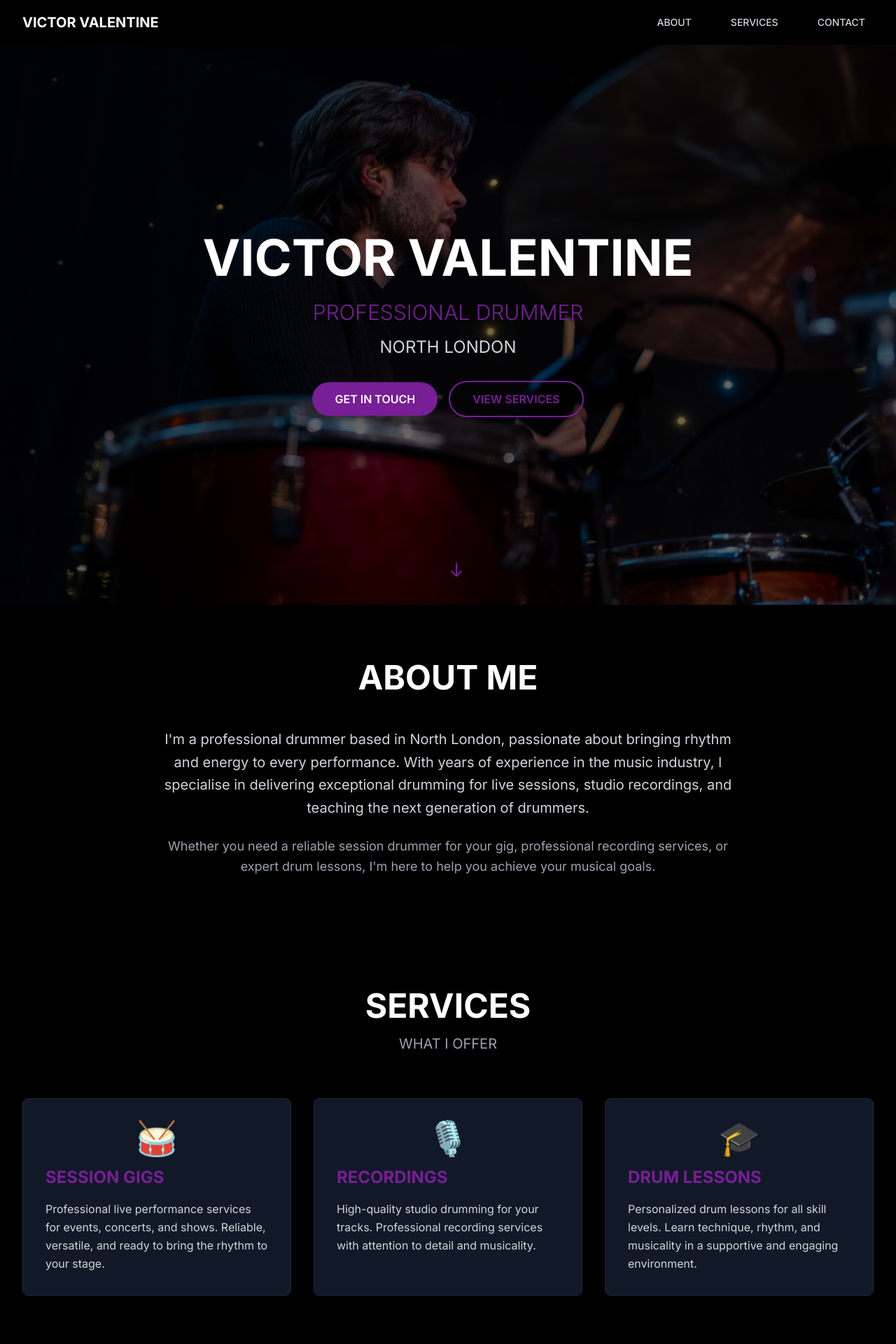
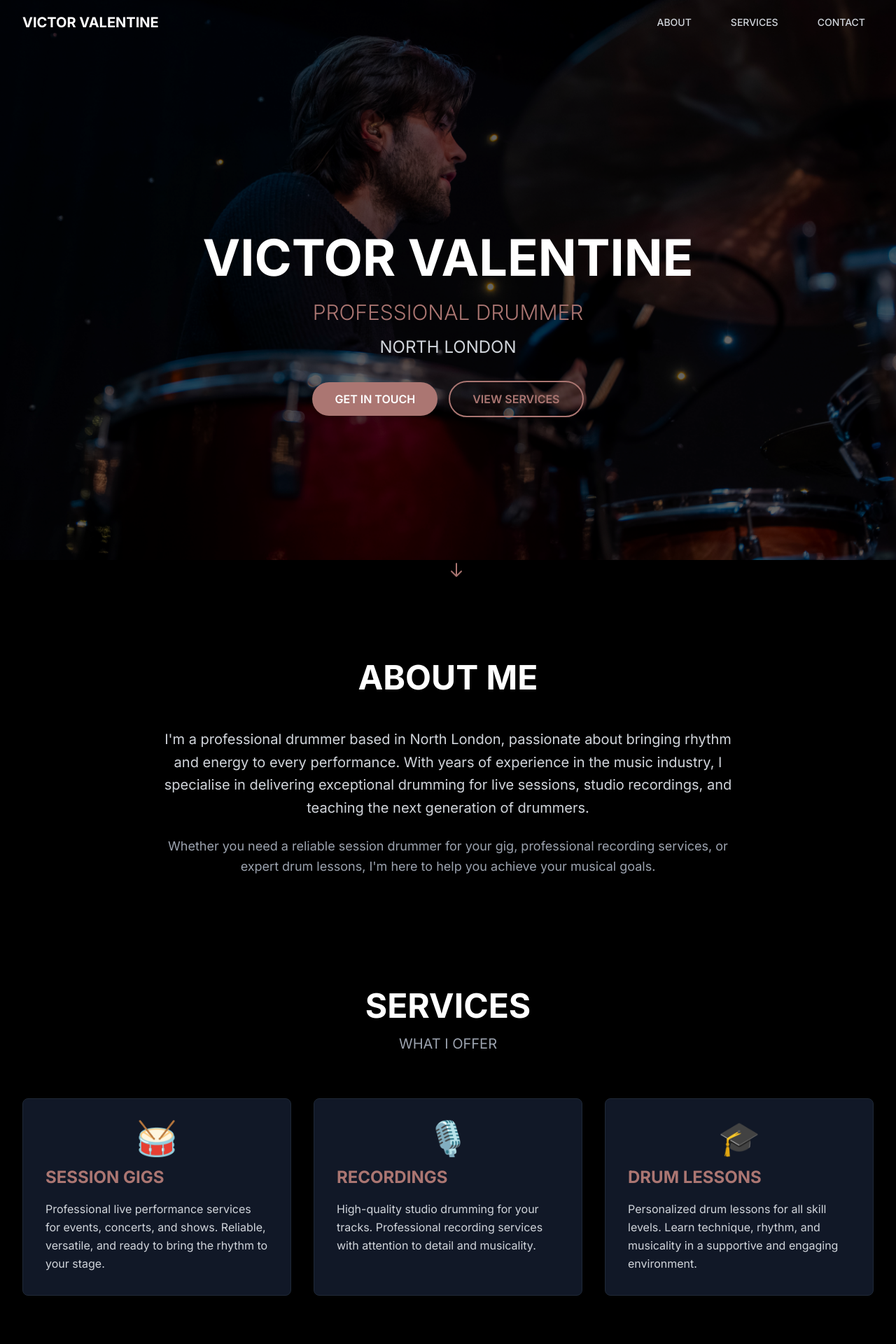
Before and after one commit to viccyp/vicvalentine-portfolio, a Next.js app: page / in a window 1280 px wide. Shown: the top 1920 px of the page at 70% size. Built offline with nearby package versions, Linux system fonts and the light colour scheme.

Commit message:
Update color to #AB7672 and make background image cover entire page

```diff
--- a/app/page.tsx
+++ b/app/page.tsx
@@ -6,7 +6,19 @@ import Navigation from '@/components/Navigation'
 
 export default function Home() {
   return (
-    <main className="min-h-screen">
+    <main className="min-h-screen relative">
+      {/* Background Image - Fixed for entire page */}
+      <div
+        className="fixed inset-0 bg-cover bg-center bg-no-repeat -z-10"
+        style={{
+          backgroundImage: "url('/hero-bg.jpg')",
+          backgroundAttachment: 'fixed',
+        }}
+      >
+        {/* Dark overlay for text readability */}
+        <div className="absolute inset-0 bg-black/60"></div>
+      </div>
+
       <Navigation />
       <Hero />
       <About />
--- a/components/About.tsx
+++ b/components/About.tsx
@@ -1,6 +1,6 @@
 export default function About() {
   return (
-    <section id="about" className="py-20 bg-black text-white">
+    <section id="about" className="py-20 bg-transparent text-white relative">
       <div className="max-w-4xl mx-auto px-4 sm:px-6 lg:px-8">
         <h2 className="text-4xl md:text-5xl font-bold text-center mb-12 uppercase tracking-normal">About Me</h2>
         <div className="prose prose-lg max-w-none text-center">
--- a/components/Hero.tsx
+++ b/components/Hero.tsx
@@ -1,22 +1,11 @@
 export default function Hero() {
   return (
-    <section id="hero" className="relative min-h-screen flex items-center justify-center bg-black">
-      {/* Background Image */}
-      <div
-        className="absolute inset-0 bg-cover bg-center bg-no-repeat"
-        style={{
-          backgroundImage: "url('/hero-bg.jpg')",
-        }}
-      >
-        {/* Dark overlay for text readability */}
-        <div className="absolute inset-0 bg-black/60"></div>
-      </div>
-
+    <section id="hero" className="relative min-h-screen flex items-center justify-center">
       <div className="relative z-10 text-center px-4 sm:px-6 lg:px-8 max-w-4xl mx-auto">
         <h1 className="text-5xl md:text-7xl font-bold text-white mb-6 animate-fade-in uppercase tracking-normal">
           Victor Valentine
         </h1>
-        <p className="text-2xl md:text-3xl text-[rgb(120,30,150)] mb-4 font-light uppercase tracking-normal">
+        <p className="text-2xl md:text-3xl text-[#AB7672] mb-4 font-light uppercase tracking-normal">
           Professional Drummer
         </p>
         <p className="text-xl md:text-2xl text-gray-300 mb-8 uppercase tracking-normal">
@@ -25,13 +14,13 @@ export default function Hero() {
         <div className="flex flex-col sm:flex-row gap-4 justify-center items-center">
           <a
             href="#contact"
-            className="bg-[rgb(120,30,150)] text-white px-8 py-3 rounded-full font-semibold hover:bg-[rgb(140,40,170)] transition-colors shadow-lg hover:shadow-xl uppercase tracking-normal"
+            className="bg-[#AB7672] text-white px-8 py-3 rounded-full font-semibold hover:bg-[#C18E8A] transition-colors shadow-lg hover:shadow-xl uppercase tracking-normal"
           >
             Get In Touch
           </a>
           <a
             href="#services"
-            className="border-2 border-[rgb(120,30,150)] text-[rgb(120,30,150)] px-8 py-3 rounded-full font-semibold hover:bg-[rgb(120,30,150)] hover:text-white transition-colors uppercase tracking-normal"
+            className="border-2 border-[#AB7672] text-[#AB7672] px-8 py-3 rounded-full font-semibold hover:bg-[#AB7672] hover:text-white transition-colors uppercase tracking-normal"
           >
             View Services
           </a>
@@ -40,7 +29,7 @@ export default function Hero() {
 
       {/* Scroll indicator */}
       <div className="absolute bottom-8 left-1/2 transform -translate-x-1/2 animate-bounce">
-        <svg className="w-6 h-6 text-[rgb(120,30,150)]" fill="none" stroke="currentColor" viewBox="0 0 24 24">
+        <svg className="w-6 h-6 text-[#AB7672]" fill="none" stroke="currentColor" viewBox="0 0 24 24">
           <path strokeLinecap="round" strokeLinejoin="round" strokeWidth={2} d="M19 14l-7 7m0 0l-7-7m7 7V3" />
         </svg>
       </div>
--- a/components/Navigation.tsx
+++ b/components/Navigation.tsx
@@ -20,7 +20,7 @@ export default function Navigation() {
           <div className="flex-shrink-0">
             <button
               onClick={() => scrollToSection('hero')}
-              className="text-white text-xl font-bold hover:text-[rgb(120,30,150)] transition-colors uppercase tracking-normal"
+              className="text-white text-xl font-bold hover:text-[#AB7672] transition-colors uppercase tracking-normal"
             >
               Victor Valentine
             </button>
@@ -31,19 +31,19 @@ export default function Navigation() {
             <div className="ml-10 flex items-baseline space-x-8">
               <button
                 onClick={() => scrollToSection('about')}
-                className="text-gray-300 hover:text-[rgb(120,30,150)] px-3 py-2 text-sm font-medium transition-colors uppercase tracking-normal"
+                className="text-gray-300 hover:text-[#AB7672] px-3 py-2 text-sm font-medium transition-colors uppercase tracking-normal"
               >
                 About
               </button>
               <button
                 onClick={() => scrollToSection('services')}
-                className="text-gray-300 hover:text-[rgb(120,30,150)] px-3 py-2 text-sm font-medium transition-colors uppercase tracking-normal"
+                className="text-gray-300 hover:text-[#AB7672] px-3 py-2 text-sm font-medium transition-colors uppercase tracking-normal"
               >
                 Services
               </button>
               <button
                 onClick={() => scrollToSection('contact')}
-                className="text-gray-300 hover:text-[rgb(120,30,150)] px-3 py-2 text-sm font-medium transition-colors uppercase tracking-normal"
+                className="text-gray-300 hover:text-[#AB7672] px-3 py-2 text-sm font-medium transition-colors uppercase tracking-normal"
               >
                 Contact
               </button>
@@ -82,19 +82,19 @@ export default function Navigation() {
           <div className="relative px-2 pt-2 pb-3 space-y-1">
             <button
               onClick={() => scrollToSection('about')}
-              className="block text-gray-300 hover:text-[rgb(120,30,150)] px-3 py-2 text-base font-medium w-full text-left uppercase tracking-normal"
+              className="block text-gray-300 hover:text-[#AB7672] px-3 py-2 text-base font-medium w-full text-left uppercase tracking-normal"
             >
               About
             </button>
             <button
               onClick={() => scrollToSection('services')}
-              className="block text-gray-300 hover:text-[rgb(120,30,150)] px-3 py-2 text-base font-medium w-full text-left uppercase tracking-normal"
+              className="block text-gray-300 hover:text-[#AB7672] px-3 py-2 text-base font-medium w-full text-left uppercase tracking-normal"
             >
               Services
             </button>
             <button
               onClick={() => scrollToSection('contact')}
-              className="block text-gray-300 hover:text-[rgb(120,30,150)] px-3 py-2 text-base font-medium w-full text-left uppercase tracking-normal"
+              className="block text-gray-300 hover:text-[#AB7672] px-3 py-2 text-base font-medium w-full text-left uppercase tracking-normal"
             >
               Contact
             </button>
--- a/components/Services.tsx
+++ b/components/Services.tsx
@@ -18,7 +18,7 @@ export default function Services() {
   ]
 
   return (
-    <section id="services" className="py-20 bg-black text-white">
+    <section id="services" className="py-20 bg-transparent text-white relative">
       <div className="max-w-7xl mx-auto px-4 sm:px-6 lg:px-8">
         <h2 className="text-4xl md:text-5xl font-bold text-center mb-4 uppercase tracking-normal">Services</h2>
         <p className="text-xl text-gray-400 text-center mb-16 uppercase tracking-normal">What I Offer</p>
@@ -27,10 +27,10 @@ export default function Services() {
           {services.map((service, index) => (
             <div
               key={index}
-              className="bg-gray-900 p-8 rounded-lg border border-gray-800 hover:border-[rgb(120,30,150)] transition-all duration-300 hover:shadow-xl hover:shadow-[rgb(120,30,150)]/20"
+              className="bg-gray-900 p-8 rounded-lg border border-gray-800 hover:border-[#AB7672] transition-all duration-300 hover:shadow-xl hover:shadow-[#AB7672]/20"
             >
               <div className="text-5xl mb-4 text-center">{service.icon}</div>
-              <h3 className="text-2xl font-bold mb-4 text-[rgb(120,30,150)] uppercase tracking-normal">{service.title}</h3>
+              <h3 className="text-2xl font-bold mb-4 text-[#AB7672] uppercase tracking-normal">{service.title}</h3>
               <p className="text-gray-300 leading-relaxed">{service.description}</p>
             </div>
           ))}
```
Also changed, not shown: components/Contact.tsx (+8 -8 lines).
